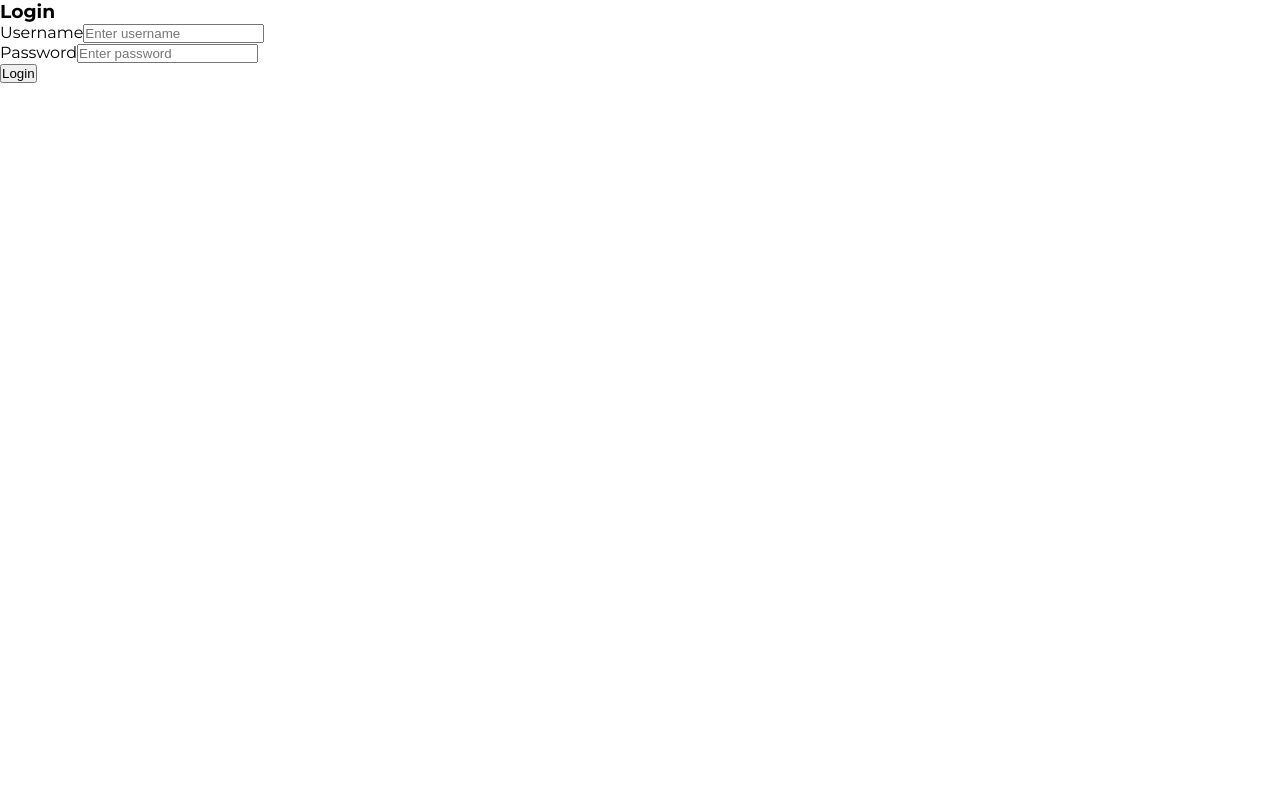
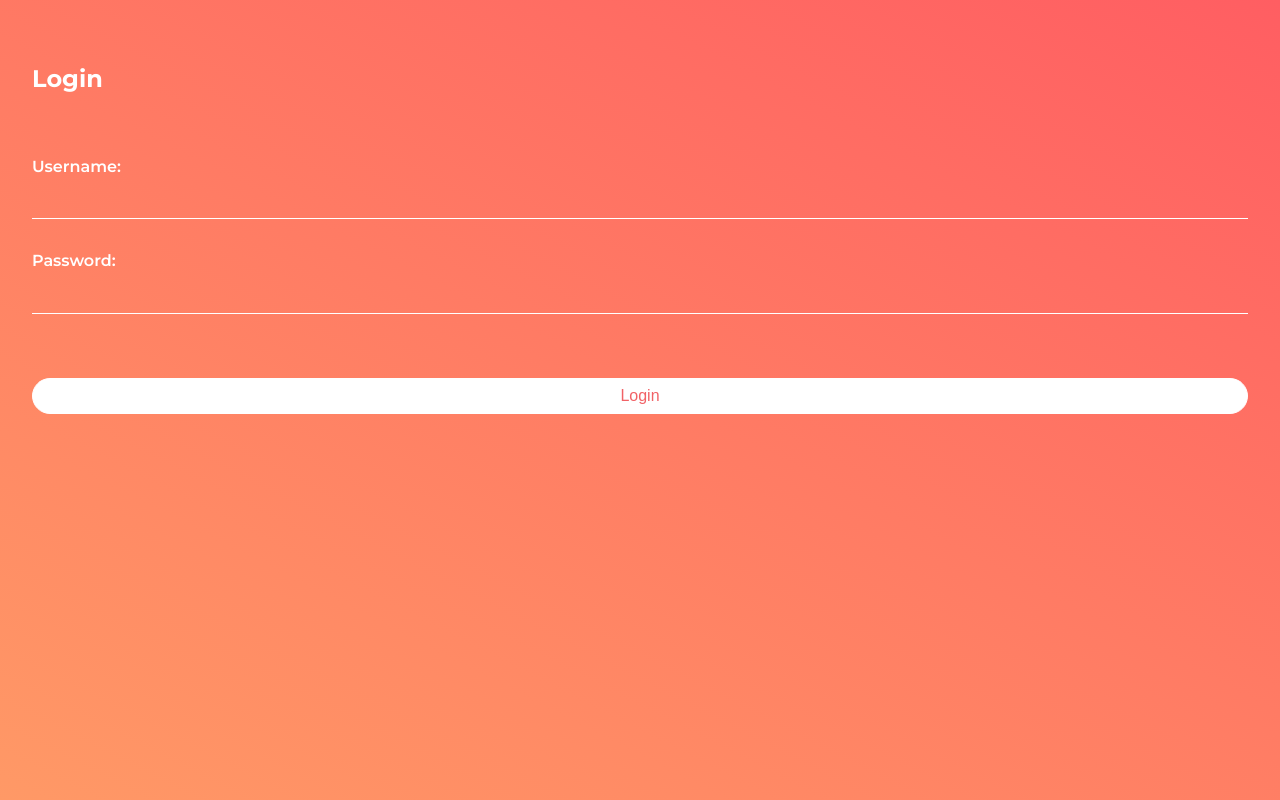
Before and after one commit to u4us/summative3, a React (Create React App) app in the folder niche-app/: page /login in a window 1280 px wide. Built offline with nearby package versions, Linux system fonts and the light colour scheme.

Commit message:
styled login page;

```diff
--- a/niche-app/src/App.jsx
+++ b/niche-app/src/App.jsx
@@ -43,9 +43,7 @@ class App extends React.Component{
           (isLanding == false) ? (
             <header>
               <div className="box"/>
-              <div className="logo">
-                <img src="/newlogo.png" />
-              </div>
+              <img className="logo" src="/newlogo.png" />
               <Link to="/nav"><i className="fas fa-bars"></i></Link>
           </header>
           ) :null
--- a/niche-app/src/App.scss
+++ b/niche-app/src/App.scss
@@ -38,12 +38,7 @@ header{
     padding: 0 1.5rem;
 
     .logo{
-        font-weight: 800;
-        font-size: 1.3rem;
-
-        img{
-            height: 3.5rem;
-        }
+            height: 3rem;
     }
 
 
@@ -53,7 +48,7 @@ header{
     }
 
     i{
-        font-size: 1.3rem;
+        font-size: 1.2rem;
         color: white;
     }
 }
@@ -117,14 +112,14 @@ footer{
         top: 0;
         left: 0;
         color: white;
-        padding: 1.1rem 1.5rem;
-        font-size: 1.3rem;
+        padding: 0.7rem 1.5rem;
+        font-size: 1.2rem;
     }
 
     .user{
         display: flex;
         align-items: center;
-        padding: 0.6rem 1rem;
+        padding: 0.5rem 1rem;
 
         .avatar{
             width: 2rem;
@@ -134,12 +129,12 @@ footer{
         }
 
         .username{
-            font-size: 0.85rem;
+            font-size: 0.8rem;
             font-weight: 700;
         }
 
         .location{
-            font-size: 0.7rem;
+            font-size: 0.65rem;
             font-weight: 500;
             color: grey;
         }
@@ -184,7 +179,7 @@ footer{
 
     .description{
         font-size: 0.9rem;
-        border-bottom: 1px grey solid;
+        border-bottom: 1px #ccc solid;
         padding-bottom: 1.5rem;
     }
 
@@ -192,8 +187,15 @@ footer{
         padding: 1rem;
         font-size: 0.9rem;
 
-        .posted-comment{
-            margin: 1rem 0;
+        .comment{
+            display: flex;
+            border: 1px red solid;
+            align-items: center;
+            padding: 0;
+        }
+
+        .comment-user{
+            font-weight: 700;
         }
     }
 }
@@ -220,13 +222,13 @@ footer{
 
 .buy-container{
     box-sizing: border-box;
-    border-top: 1px grey solid;
+    border-top: 1px #ccc solid;
     background-color: white;
     position: fixed;
     width: 100vw;
-    height: 4rem;
+    height: 3.5rem;
     left: 0;
-    top: calc(100vh - 7rem);
+    top: calc(100vh - 6.5rem);
     display: flex;
     justify-content: space-between;
     align-items: center;
@@ -365,7 +367,7 @@ footer{
     }
 }
 
-/* login */
+/* landing page */
 .login-container{
     height: 100vh;
     background: linear-gradient(27deg, rgba(255,153,102,1) 0%, rgba(255,94,98,1) 100%);
@@ -398,6 +400,7 @@ footer{
         margin-bottom: 1rem;
         a{
             color: white;
+            text-decoration: none;
         }
     }
 
@@ -409,3 +412,62 @@ footer{
         display: block;
     }
 }
+
+/* login */
+
+.login{
+    height: 100vh;
+    background: linear-gradient(27deg, rgba(255,153,102,1) 0%, rgba(255,94,98,1) 100%);
+    padding: 4rem 2rem;
+    color: white;
+
+    form{
+        margin: auto;
+        margin-top: 4rem;
+
+        .password{
+            margin-top: 2rem;
+        }
+
+        label{
+            font-weight: 600;
+        }
+
+        input{
+            background: transparent;
+            border: none;
+            border-bottom: 1px white solid;
+            width: 100%;
+            color: white;
+            font-weight: 400;
+            margin-top: 0.5rem;
+            font-size: 1.5rem;
+            padding: 0.2rem;
+        }
+
+        input:focus{
+            outline: none;
+        }
+
+        input::placeholder{
+            color: white;
+            font-size: 0.9rem;
+            font-weight: 300;
+        }
+
+        input:focus::placeholder{
+            color: transparent;
+        }
+
+        button{
+            border: 1px white solid;
+            background: white;
+            border-radius: 25px;
+            padding: 0.5rem;
+            font-size: 1rem;
+            width: 100%;
+            color: $primary-color;
+            margin-top: 4rem;
+        }
+    }
+}
--- a/niche-app/src/Comment.jsx
+++ b/niche-app/src/Comment.jsx
@@ -16,9 +16,12 @@ class Comment extends React.Component{
         var{comment} = this.props;
         return(
             <>
-            <div className="posted-comment">{comment.description}</div>
-            <div>By {comment.user? comment.user.username: 'anon'}</div>
-            <i data-commentid={comment.id} className="fas fa-trash-alt" onClick={this.handleCommentDelete}></i>
+            <div className="comment">
+                <div className="comment-user">{comment.user? comment.user.username: 'anon'}</div>
+                <div className="posted-comment">{comment.description}</div>
+                <i data-commentid={comment.id} className="fas fa-trash-alt" onClick={this.handleCommentDelete}></i>
+            </div>
+
             </>
         );
     }
--- a/niche-app/src/RouteLogin.jsx
+++ b/niche-app/src/RouteLogin.jsx
@@ -46,21 +46,22 @@ class RouteLogin extends Component {
 
     render() {
         return (
-            <div className="main">
-                <h3>Login</h3>
+            <div className="main login">
+                <h2>Login</h2>
                 <form onSubmit={this.handleFormSubmit} ref={(el) => {this.form = el}}>
                     <div className="form-group">
-                    <label htmlFor="name-input">Username</label>
-                    <input type="text" className="form-control" name="username-input" id="username-input" placeholder="Enter username"/>
+                    <label htmlFor="name-input">Username:</label>
+                    <input type="text" className="form-control" name="username-input" id="username-input"/>
                     </div>
 
-                    <div className="form-group">
-                    <label htmlFor="name-input">Password</label>
-                    <input type="password" className="form-control" name="password-input" id="password-input" placeholder="Enter password"/>
+                    <div className="form-group password">
+                    <label htmlFor="name-input">Password:</label>
+                    <input type="password" className="form-control" name="password-input" id="password-input"/>
                     </div>
                     <button type="submit" className="btn btn-primary">Login</button>
                     <p>{this.state.message}</p>
                 </form>
+
 
                 {
                     (localStorage.getItem('userId')!==null)
--- a/niche-app/src/RouteProductDetails.jsx
+++ b/niche-app/src/RouteProductDetails.jsx
@@ -70,7 +70,7 @@ class RouteProductDetails extends React.Component{
         var {currentUser} = this.props
         return(
             <div className="main details">
-                <Link className="back-arrow" to="/"><i className="fas fa-arrow-left"></i></Link>
+                <Link className="back-arrow" to="/products"><i className="fas fa-arrow-left"></i></Link>
                 <div className="user">
                     <img className="avatar" src="/avatar.jpg" alt="avatar"/>
                     <div className="user-info">
@@ -106,7 +106,6 @@ class RouteProductDetails extends React.Component{
                             })
                         }
                         <form onSubmit={this.handleCommentSubmit} ref={(el)=>{this.commentForm = el}} className="comment-form">
-                            <label htmlFor="comment-input">Comment</label>
                             <input className="comment-input" name="comment-input" id="comment-input" type="text" placeholder="leave a comment"/>
                             <button type="submit"><i className="far fa-comment"></i></button>
                         </form>
```
